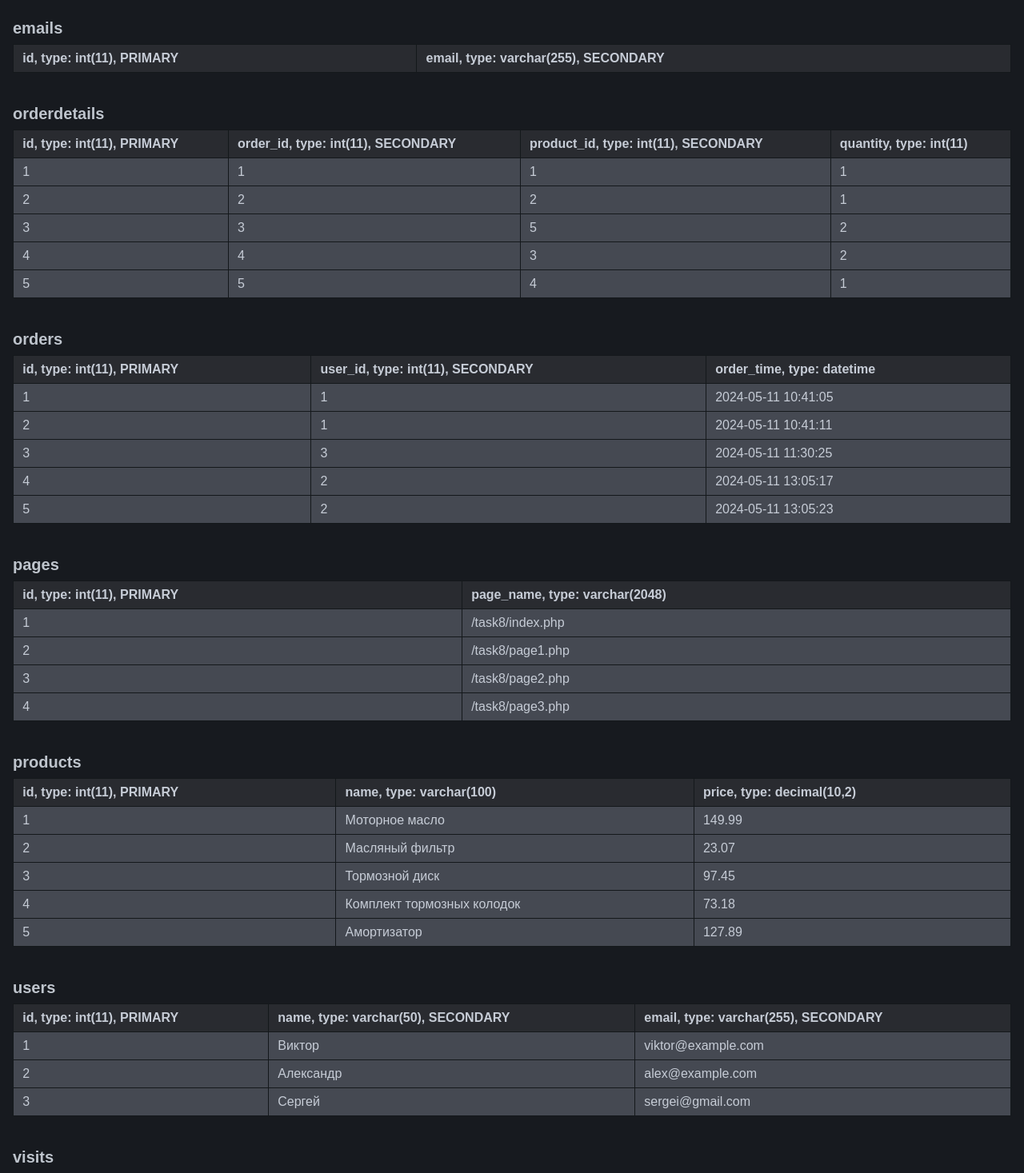
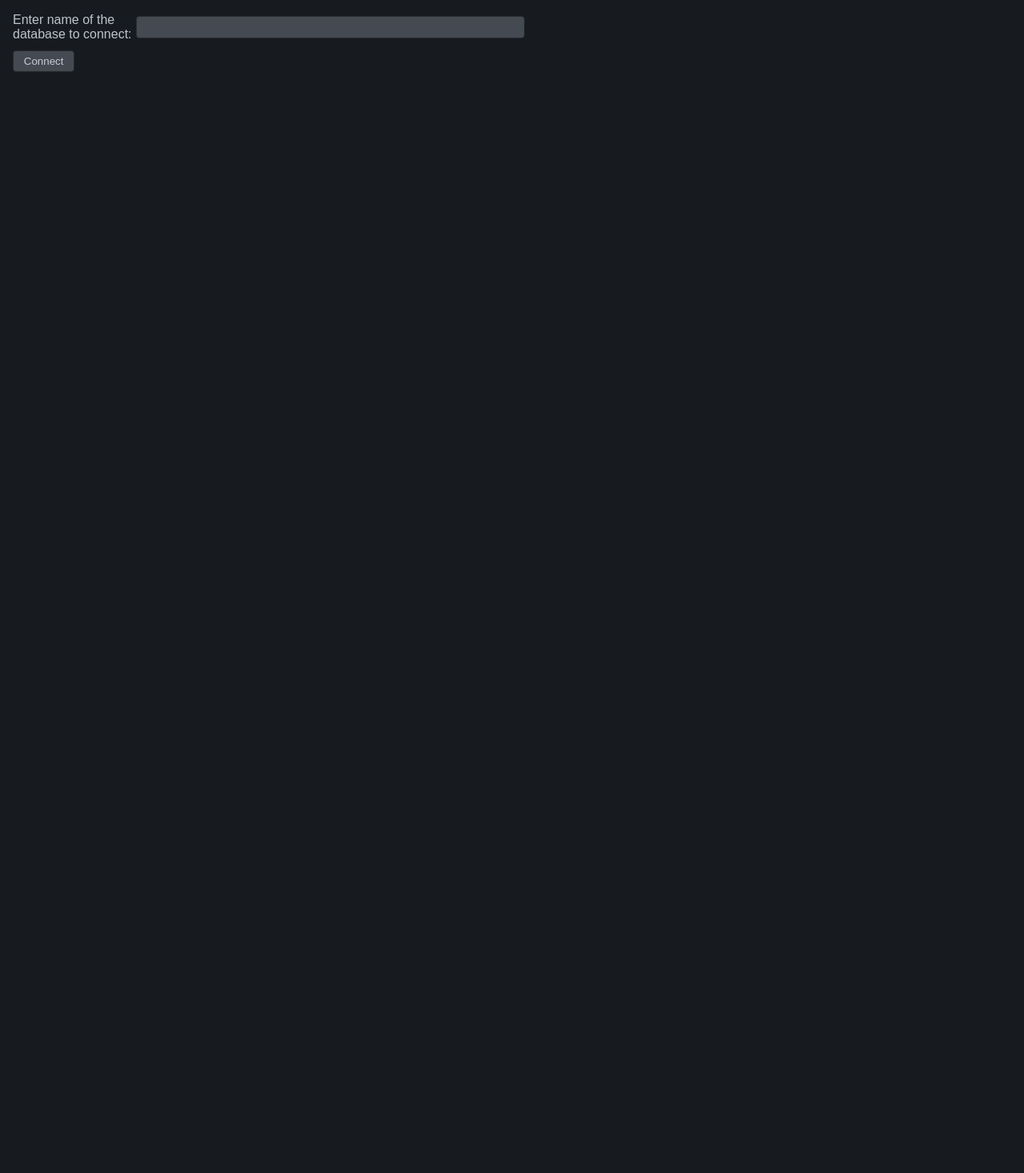
Before and after one commit to diteron/web-tech1, a PHP site: page / in a window 1280 px wide. Shown: the top 1467 px of the page at 80% size. After the commit the page ends 90 px from the top, so only its background shows below. Run offline with PHP 8.4, Linux system fonts and the light colour scheme; data comes from the database, SQL or seed files in the repository; data that the repository does not hold is empty.

Commit message:
Refactor code after creating description of tasks algorithms

```diff
--- a/task5/index.php
+++ b/task5/index.php
@@ -10,28 +10,51 @@
 </head>
 
 <body>
+    <div class="db-name-input">
+        <form action="index.php" method="POST">
+            <div class="form-field">
+                <label for="db-name">Enter name of the database to connect:</label>
+                <input class="text-input" type="text" id="db-name" name="db-name" required>
+            </div>
+            <input class="button" type="submit" name="db-connect-button" value="Connect">
+        </form>
+    </div>
+
     <?php
+    if (isset($_POST['db-connect-button'])) {
+        if (isset($_POST['db-name'])) {
+            $pdo = connectToDataBase($_POST['db-name']);
+            printDbTables($pdo);
+        } else {
+            echo '<span class="error-text">Enter database name</span>';
+        }
+    }
+
+
+    function connectToDatabase(string $dbName): PDO {
         $host =         'localhost';
-    $db   =         'task5_db';
         $user =         'root';
         $password =     'password';
         $charset =      'utf8mb4';
 
-    $dsn = "mysql:host=$host;dbname=$db;charset=$charset";
-    $pdo = new PDO($dsn, $user, $password);
+        $dsn = "mysql:host=$host;dbname=$dbName;charset=$charset";
 
         try {
             $pdo = new PDO($dsn, $user, $password);
         } catch (PDOException $e) {
-        die("Failed to connect to database: " . $e->getMessage());
+            die('<span class="error-text">Failed to connect to database: </span>' . $e->getMessage());
         }
 
+        return $pdo;
+    }
+
+    function printDbTables(PDO $pdo): void {
         $tableNames = fetchTableNames($pdo);
 
         foreach ($tableNames as $tableName) {
             printTable($pdo, $tableName);
         }
-
+    }
 
     function fetchTableNames(PDO $pdo): array {
         $sql = "SHOW TABLES";
--- a/task5/styles.css
+++ b/task5/styles.css
@@ -6,7 +6,7 @@
     --contrast-text-color: #c6ccd6;
     --table-header-color: #292b30;
     --red: #D46865;
-    --red: #CBAD65;
+    --yellow: #CBAD65;
     --margin-between-blocks: 1.5rem;
 }
 
@@ -53,7 +53,7 @@ h3 {
 }
 
 .warning-text {
-    color: var(--red);
+    color: var(--yellow);
 }
 
 .form-field {
@@ -130,3 +130,8 @@ td {
     border: 1px solid #14181b;
     border-collapse: collapse;
 }
+
+.db-name-input {
+    margin-bottom: 2rem;
+    width: 40rem;
+}
--- a/task6/index.php
+++ b/task6/index.php
@@ -24,7 +24,7 @@
     ?>
 
     <div class="visits-count">
-        <h2>Your number of site visits: <?php echo count($visits); ?></h2>
+        <h2>Number of site visits: <?php echo count($visits); ?></h2>
     </div>
     <div class="visits-time">
         <h2>List of visits:</h2>
--- a/task6/styles.css
+++ b/task6/styles.css
@@ -6,7 +6,7 @@
     --contrast-text-color: #c6ccd6;
     --table-header-color: #292b30;
     --red: #D46865;
-    --red: #CBAD65;
+    --yellow: #CBAD65;
     --margin-between-blocks: 1.5rem;
 }
 
@@ -58,7 +58,7 @@ ol {
 }
 
 .warning-text {
-    color: var(--red);
+    color: var(--yellow);
 }
 
 .form-field {
--- a/task7/index.php
+++ b/task7/index.php
@@ -18,7 +18,6 @@
     $charset =      'utf8mb4';
 
     $dsn = "mysql:host=$host;dbname=$db;charset=$charset";
-    $pdo = new PDO($dsn, $user, $password);
 
     try {
         $pdo = new PDO($dsn, $user, $password);
@@ -41,8 +40,8 @@
         if ($isAddEmailButtonPressed) {
             if (isset($_POST['email'])) {
                 $email = $_POST['email'];
-                $query = "INSERT INTO emails (email) VALUES
-                        (?);";
+                $query = "INSERT INTO emails (email)
+                          VALUES (?);";
                 $stmt = $pdo->prepare($query);
 
                 try {
--- a/task8/admin.php
+++ b/task8/admin.php
@@ -33,7 +33,6 @@
         $charset =      'utf8mb4';
 
         $dsn = "mysql:host=$host;dbname=$dbName;charset=$charset";
-        $pdo = new PDO($dsn, $user, $password);
 
         try {
             $pdo = new PDO($dsn, $user, $password);
@@ -50,8 +49,7 @@
         return $stmt->fetchAll(PDO::FETCH_ASSOC);
     }
 
-    function getAllVisitsOfPage(int $pageId, PDO $pdo): array
-    {
+    function getAllVisitsOfPage(int $pageId, PDO $pdo): array {
         $query = "SELECT * FROM `visits`
                   WHERE `page_id` = $pageId;";
         $stmt = $pdo->query($query);
--- a/task8/page3.php
+++ b/task8/page3.php
@@ -2,7 +2,7 @@
 
 <html lang="ru">
 
-<?php require __DIR__ . '\visits_counter.php'; ?>
+<?php require __DIR__ . '\visits_counter.php'; echo "1" + 1; ?>
 
 <head>
     <meta charset="UTF-8">
--- a/task8/visits_counter.php
+++ b/task8/visits_counter.php
@@ -20,7 +20,6 @@ function connectToDataBase(string $dbName): PDO {
     $charset =      'utf8mb4';
 
     $dsn = "mysql:host=$host;dbname=$dbName;charset=$charset";
-    $pdo = new PDO($dsn, $user, $password);
 
     try {
         $pdo = new PDO($dsn, $user, $password);
```
Also changed, not shown: task2/index.php (+22 -5 lines). Lines whose indentation alone changed are shown as unchanged.
